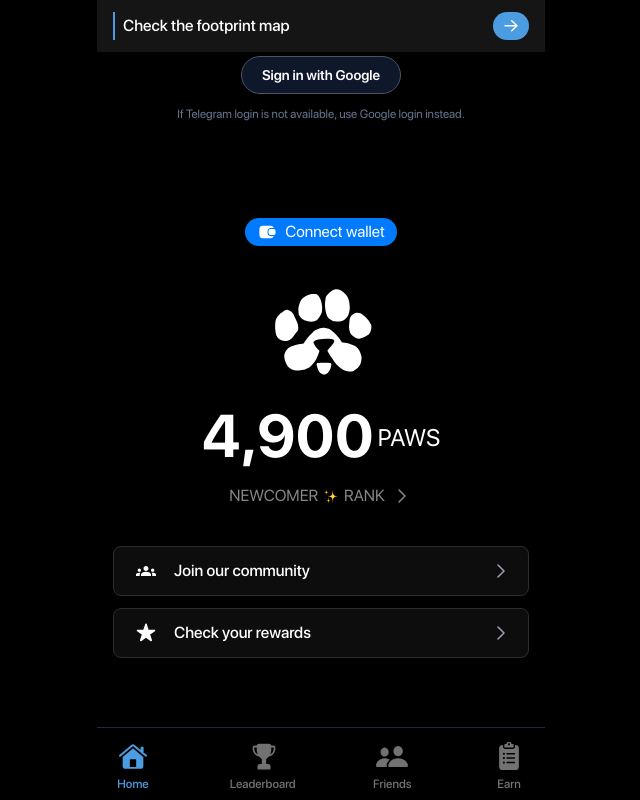
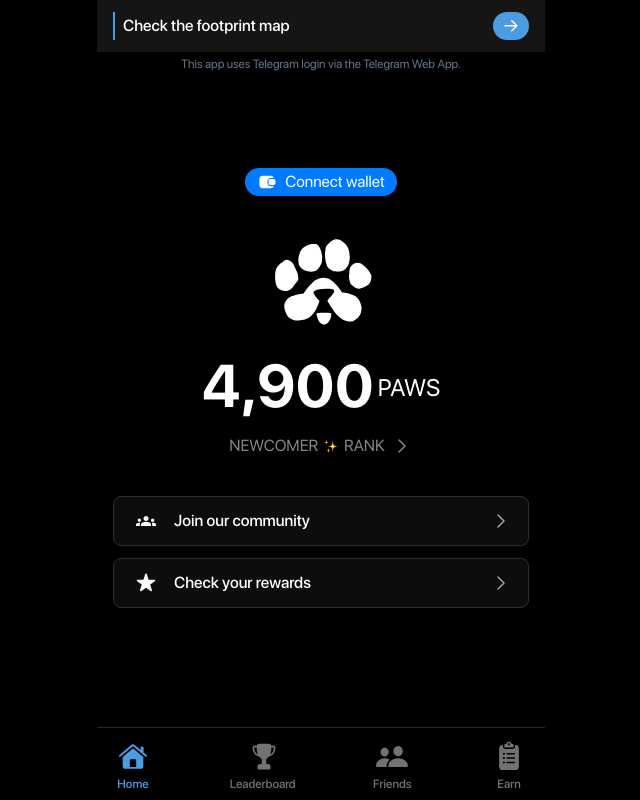
Before and after one commit to daveikechukwutechbro/my-paws-clone, a Next.js app: page / in a window 1280 px wide. Shown: the whole page, without its empty margins (319-959 px from the left). Built offline with nearby package versions, Linux system fonts and the light colour scheme; no server answers.

Commit message:
Remove Google button from Telegram mini app login flow

```diff
--- a/app/page.tsx
+++ b/app/page.tsx
@@ -16,8 +16,7 @@
 export default function Home() {
   const [message, setMessage] = useState('Checking login...')
   const [telegramUser, setTelegramUser] = useState<TelegramUser | null>(null)
-  const [loginMethod, setLoginMethod] = useState<'telegram' | 'google' | null>(null)
-  const [loadingGoogle, setLoadingGoogle] = useState(false)
+  const [loginMethod, setLoginMethod] = useState<'telegram' | null>(null)
 
   useEffect(() => {
     console.log('🔥 App started')
@@ -81,31 +80,6 @@
     handleUser()
   }, [])
 
-  const handleGoogleLogin = async () => {
-    setLoadingGoogle(true)
-    try {
-      const { error } = await supabase.auth.signInWithOAuth({
-        provider: 'google',
-        options: {
-          redirectTo: window.location.href
-        }
-      })
-
-      if (error) {
-        console.error('❌ Google sign-in error:', error)
-        setMessage('Google login failed. Please try again.')
-      } else {
-        setLoginMethod('google')
-        setMessage('Redirecting for Google sign-in...')
-      }
-    } catch (err) {
-      console.error('🚨 Unexpected Google login error:', err)
-      setMessage('Unexpected error during Google login. Check the console.')
-    } finally {
-      setLoadingGoogle(false)
-    }
-  }
-
   return (
     <TabProvider>
       <main className="min-h-screen bg-black text-white">
@@ -121,15 +95,7 @@
           )}
 
           <div className="mt-4 flex flex-col items-center gap-3">
-            <button
-              type="button"
-              onClick={handleGoogleLogin}
-              disabled={loadingGoogle}
-              className="rounded-full border border-slate-600 bg-slate-900 px-5 py-2 text-sm font-semibold text-white transition hover:border-slate-400 disabled:cursor-not-allowed disabled:opacity-60"
-            >
-              {loadingGoogle ? 'Redirecting to Google...' : 'Sign in with Google'}
-            </button>
-            <p className="text-xs text-slate-500">If Telegram login is not available, use Google login instead.</p>
+            <p className="text-xs text-slate-500">This app uses Telegram login via the Telegram Web App.</p>
           </div>
         </div>
 
```
